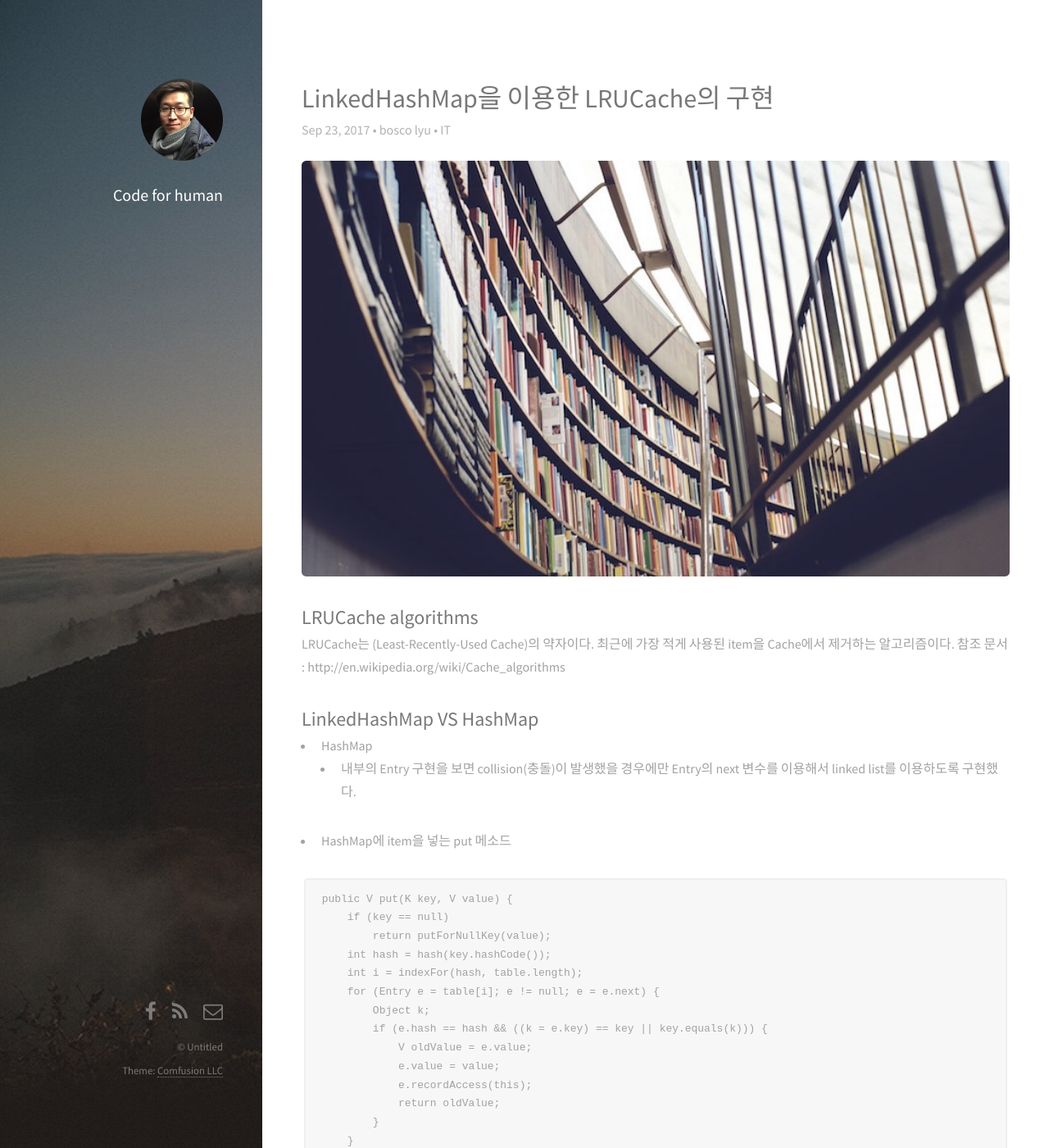
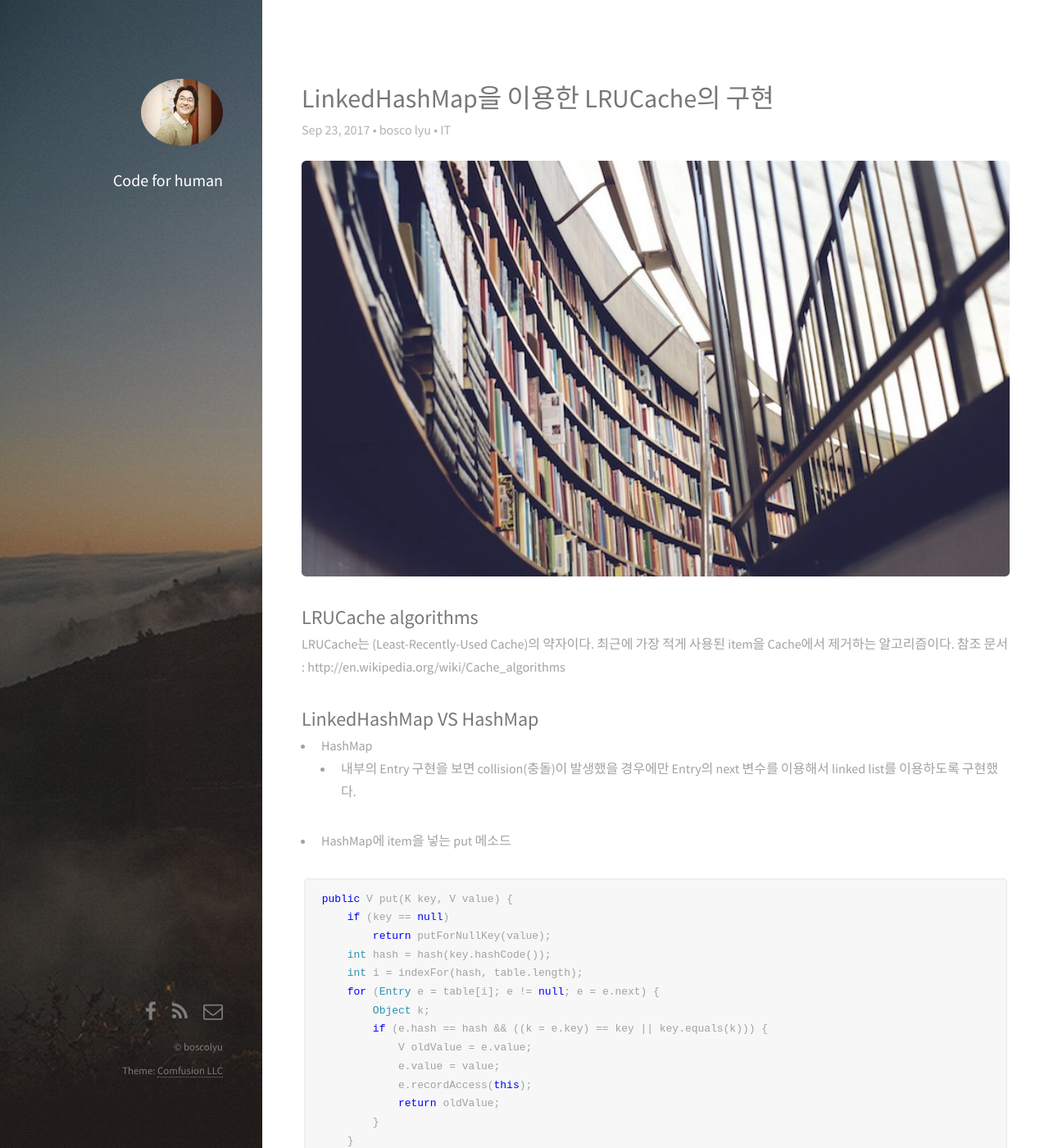
Before and after one commit to boscolyu/boscolyu.github.io, a Jekyll site: the page built from _posts/2017-09-23-lrucache-with-linkedhashmap.markdown, in a window 1280 px wide and 1400 px high. Shown: the whole window at 82% size. Built offline with Jekyll 4.4.1, drawn with Linux system fonts in a browser that asks for light colours; nearby versions of some CDN libraries; some of the changed text lies outside the part shown.

Commit message:
- avatar 이미지 수정  - syntax highlighting 추가  - 신규 포스팅 추

````diff
--- a/_config.yml
+++ b/_config.yml
@@ -13,7 +13,7 @@ description: > # this means to ignore newlines until "baseurl:"
 # Author details for the jekyll-seo-tag gem
 author:
   name: Bosco lyu
-  email: hite95@gmail.com
+  email: "hite95@gmail.com"
   twitter: # twitter username without the @ symbol
 
 # Social details for the jekyll-seo-tag gem
@@ -29,6 +29,7 @@ gems:
   - "jekyll-seo-tag"
   - "jekyll-paginate"
   - "jekyll-sitemap"
+  - highlighter: rouge
 
 # Jekyll SEO Tag
 webmaster_verifications:
--- a/_layouts/default.html
+++ b/_layouts/default.html
@@ -51,7 +51,7 @@
         {% endif %}
       </ul>
       <ul class="copyright">
-          <li>&copy; Untitled</li>
+          <li>&copy; boscolyu</li>
           <li>Theme: <a href="http://comfusionllc.com">Comfusion LLC</a></li>
       </ul>
     </footer>
--- a/_posts/2013-11-07-sleep.markdown
+++ b/_posts/2013-11-07-sleep.markdown
@@ -2,7 +2,6 @@
 layout: post
 Title: "오수"
 Author: bosco lyu
-Date:
 Meta: "Literature"
 ---
 
--- a/_posts/2017-09-23-lrucache-with-linkedhashmap.markdown
+++ b/_posts/2017-09-23-lrucache-with-linkedhashmap.markdown
@@ -19,7 +19,7 @@ LRUCache는 (Least-Recently-Used Cache)의 약자이다. 최근에 가장 적게
 
 * HashMap에 item을 넣는 put 메소드
 
-```
+```java
 public V put(K key, V value) {
     if (key == null)
         return putForNullKey(value);
@@ -41,7 +41,7 @@ public V put(K key, V value) {
 }
 ```
 
-```
+```java
     void addEntry(int hash, K key, V value, int bucketIndex) {
         Entry e = table[bucketIndex];
         table[bucketIndex] = new Entry(hash, key, value, e);
@@ -54,7 +54,7 @@ public V put(K key, V value) {
     * HashMap을 상속받아서 구현한 클래스이다. 내부의 Entry 구현을 보면 기본적으로 Entry에서 before, after 변수를 가지고 있어서 Entry를 linked list 구조로 별도 연결을 하고 있다.
 
 
-```
+```java
     void addEntry(int hash, K key, V value, int bucketIndex) {
         createEntry(hash, key, value, bucketIndex);
 
@@ -84,7 +84,7 @@ true로 설정하면 access할 때마 linkedlist의 맨 앞으로 이동시키
 
 
 
-```
+```java
     public V get(Object key) {
         Entry e = (Entry)getEntry(key);
         if (e == null)
@@ -94,7 +94,7 @@ true로 설정하면 access할 때마 linkedlist의 맨 앞으로 이동시키
     }
 ```
 
-```
+```java
         private void remove() {
             before.after = after;
             after.before = before;
@@ -122,7 +122,7 @@ LinkedHashMap 클래스는 removeEldestEntry 메소드를 가지고 있어서
 
  해당 메소드를 overriding해서 삭제 여부를 boolean 값으로 반환할 뿐임
 
-```
+```java
     protected boolean removeEldestEntry(Map.Entry eldest) {
         return false;
     }
--- a/css/main.css
+++ b/css/main.css
@@ -1,5 +1,7 @@
+@import url(vs.css);
 @import url("font-awesome.min.css");
 @import url("//fonts.googleapis.com/css?family=Source+Sans+Pro:400,400italic");
+
 
 /* Reset */
 
--- /dev/null
+++ b/css/vs.css
@@ -0,0 +1,38 @@
+.highlight .hll { background-color: #ffffcc }
+.highlight  { background: #ffffff; }
+.highlight .c { color: #008000 } /* Comment */
+.highlight .err { border: 1px solid #FF0000 } /* Error */
+.highlight .k { color: #0000ff } /* Keyword */
+.highlight .ch { color: #008000 } /* Comment.Hashbang */
+.highlight .cm { color: #008000 } /* Comment.Multiline */
+.highlight .cp { color: #0000ff } /* Comment.Preproc */
+.highlight .cpf { color: #008000 } /* Comment.PreprocFile */
+.highlight .c1 { color: #008000 } /* Comment.Single */
+.highlight .cs { color: #008000 } /* Comment.Special */
+.highlight .ge { font-style: italic } /* Generic.Emph */
+.highlight .gh { font-weight: bold } /* Generic.Heading */
+.highlight .gp { font-weight: bold } /* Generic.Prompt */
+.highlight .gs { font-weight: bold } /* Generic.Strong */
+.highlight .gu { font-weight: bold } /* Generic.Subheading */
+.highlight .kc { color: #0000ff } /* Keyword.Constant */
+.highlight .kd { color: #0000ff } /* Keyword.Declaration */
+.highlight .kn { color: #0000ff } /* Keyword.Namespace */
+.highlight .kp { color: #0000ff } /* Keyword.Pseudo */
+.highlight .kr { color: #0000ff } /* Keyword.Reserved */
+.highlight .kt { color: #2b91af } /* Keyword.Type */
+.highlight .s { color: #a31515 } /* Literal.String */
+.highlight .nc { color: #2b91af } /* Name.Class */
+.highlight .ow { color: #0000ff } /* Operator.Word */
+.highlight .sa { color: #a31515 } /* Literal.String.Affix */
+.highlight .sb { color: #a31515 } /* Literal.String.Backtick */
+.highlight .sc { color: #a31515 } /* Literal.String.Char */
+.highlight .dl { color: #a31515 } /* Literal.String.Delimiter */
+.highlight .sd { color: #a31515 } /* Literal.String.Doc */
+.highlight .s2 { color: #a31515 } /* Literal.String.Double */
+.highlight .se { color: #a31515 } /* Literal.String.Escape */
+.highlight .sh { color: #a31515 } /* Literal.String.Heredoc */
+.highlight .si { color: #a31515 } /* Literal.String.Interpol */
+.highlight .sx { color: #a31515 } /* Literal.String.Other */
+.highlight .sr { color: #a31515 } /* Literal.String.Regex */
+.highlight .s1 { color: #a31515 } /* Literal.String.Single */
+.highlight .ss { color: #a31515 } /* Literal.String.Symbol */
````
Also changed, not shown: _posts/2017-10-10-google-analytics-setup-for-jekyll.markdown (added, +41 -0 lines), _posts/2017-10-13-jpa-mybatis.markdown (added, +214 -0 lines), _posts/2017-10-14-jekyll-syntax-hightlighting.markdown (added, +46 -0 lines), _posts/_defaults.md (+0 -1 lines), images/avatar.jpg, images/fulls/2017-10-13-01.png (added).
